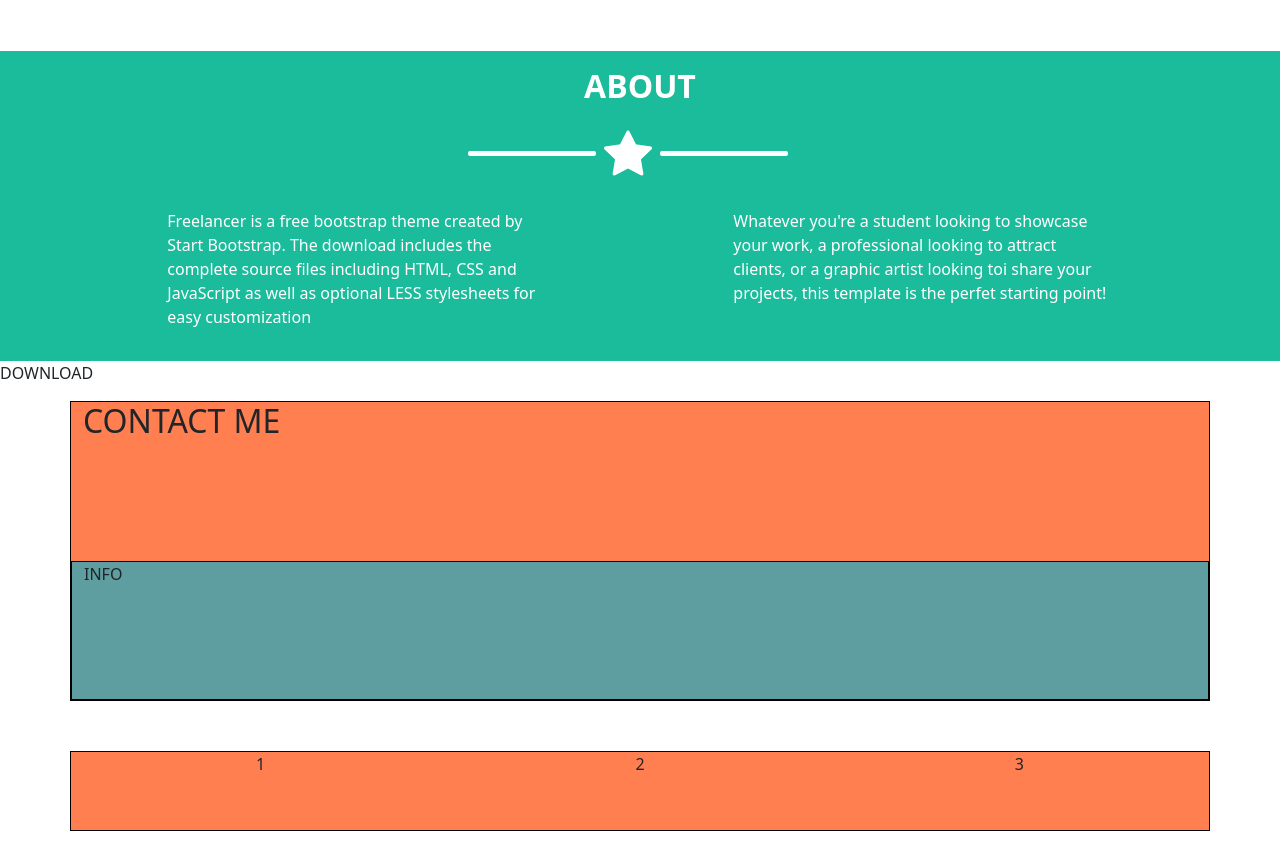
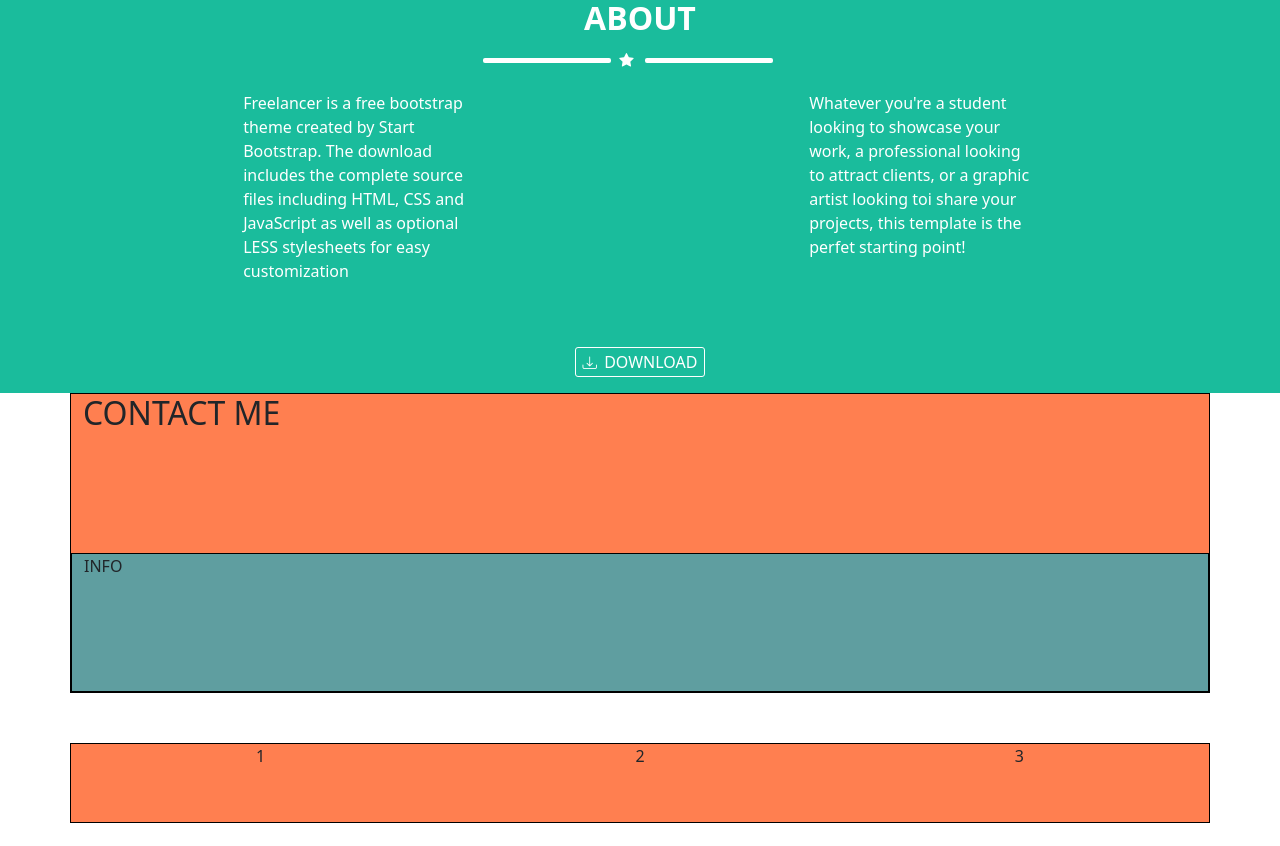
Before and after one commit to carmelopalumbo/html-css-bootstrap-freelancer, a plain HTML site: page index.html in a window 1280 px wide. Shown: the part 1435-2281 px from the top of the page. Drawn offline with nearby package versions, Linux system fonts and the light colour scheme.

Commit message:
add-about-us

```diff
--- a/css/style.css
+++ b/css/style.css
@@ -31,7 +31,7 @@ nav{
 }
 
 .jumbotron img{
-    width: 30vw;
+    width: 25vw;
 }
 
 .line{
@@ -89,9 +89,22 @@ main .about-us .line{
     background-color: white;
 }
 
-main .box_text p{
-    width: 50%;
-    margin: 0 auto;
+main .box_text{
+    width: 60%;
+    margin: auto;
+}
+
+main .about-us i{
+    font-size: 0.9rem;
+    padding-right: 3px;
+}
+
+main .about-us button{
+    background-color: transparent;
+    border: 1px solid white;
+    border-radius: 3px;
+    padding: 2px 7px;
+    color: white;
 }
 
 main ._info{
--- a/index.html
+++ b/index.html
@@ -139,18 +139,24 @@
 
                 <div class="row row-cols-1 row-cols-md-2 justify-content-center">
 
-                    <div class="col text-white mb-3 box_text">
-                        <p> Freelancer is a free bootstrap theme created by Start Bootstrap. The download includes the complete source files including HTML, CSS and JavaScript as well as optional LESS stylesheets for easy customization</p>
+                    <div class="col text-white mb-3">
+                        <div class="box_text">
+                         <p> Freelancer is a free bootstrap theme created by Start Bootstrap. The download includes the complete source files including HTML, CSS and JavaScript as well as optional LESS stylesheets for easy customization</p>
+                        </div>
                     </div>
 
-                    <div class="col text-white box_text">
-                        <p> Whatever you're a student looking to showcase your work, a professional looking to attract clients, or a graphic artist looking toi share your projects, this template is the perfet starting point! </p>
+                    <div class="col text-white">
+                        <div class="box_text">
+                         <p> Whatever you're a student looking to showcase your work, a professional looking to attract clients, or a graphic artist looking toi share your projects, this template is the perfet starting point! </p>
+                        </div>
+                    </div>
+
+                    <div class="col text-center mt-5">
+                        <button> <i class="bi bi-download"></i> DOWNLOAD</button>
                     </div>
                 </div>
             </div>
         </div>
-
-        <p>DOWNLOAD</p>
 
         <!-- contactme -->
         <div class="container">
```
